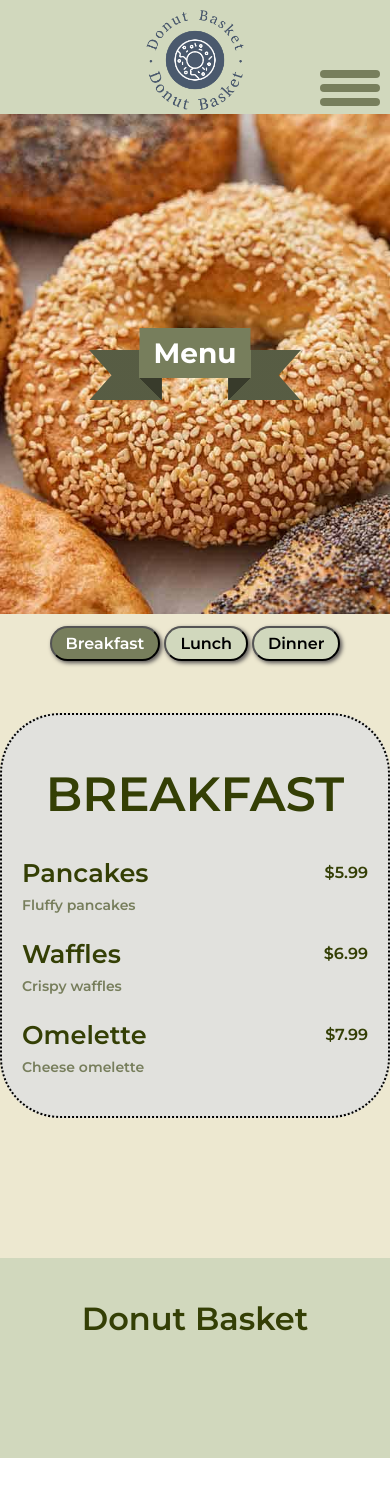
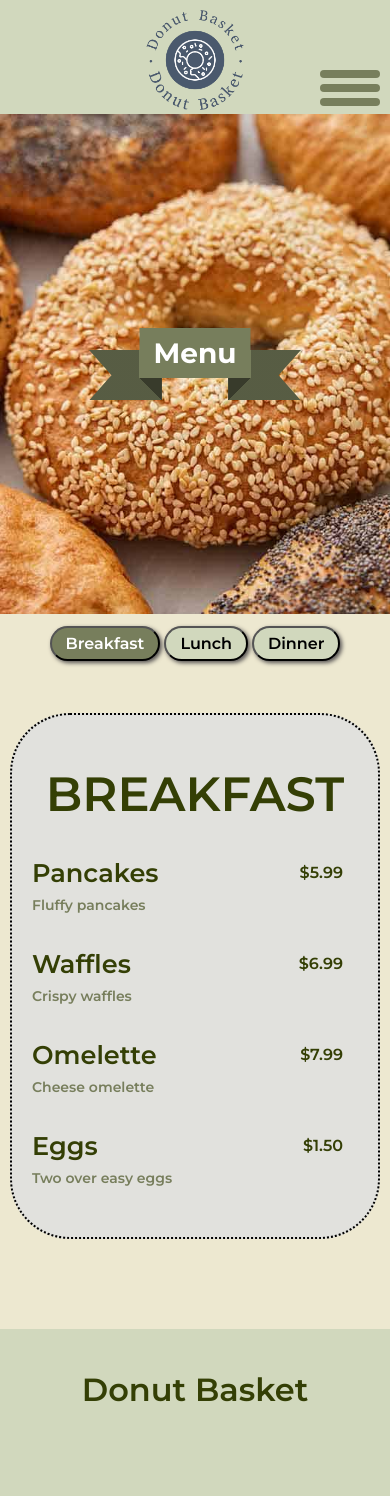
Before and after one commit to Tokuda17/donut-basket, a React (Create React App) app: page /menu in a window 390 px wide. Shown: the top 1496 px of the page. Before the commit the page ends 1458 px from the top, so only its background shows below. Built offline with nearby package versions, Linux system fonts and the light colour scheme; some icons are missing.

Commit message:
Menu page has double columns

```diff
--- a/src/components/Food.css
+++ b/src/components/Food.css
@@ -1,5 +1,5 @@
 .food-container{
-    width: 100%;
+    width: 50%;
 }
 .food-header{
     display: flex;
@@ -11,11 +11,20 @@
 .food-name{
     font-size: 1.6rem;
 }
+
+
 .food-price{
     font-size: 1rem;
 }
 .food-description{
-    padding: 4px 20px 20px;
+    padding: 4px 20px 30px;
+
     font-size: 14px;
     color: var(--ivy-color);
 }
+
+@media (max-width: 768px){
+    .food-container{
+        width: 90vw;
+    }
+}
--- a/src/components/Widget.css
+++ b/src/components/Widget.css
@@ -74,4 +74,7 @@
         width: 95%;
         height: 350px;
     }
+    .widget-description {
+        height: 500px
+    }
 }
--- a/src/pages/HomePage.css
+++ b/src/pages/HomePage.css
@@ -2,7 +2,3 @@
     background-color: var(--khaki-color);
 
 }
-
-.home-widget{
-
-}
--- a/src/pages/MenuPage.css
+++ b/src/pages/MenuPage.css
@@ -1,5 +1,5 @@
 :root{
-    --max-width: 600px;
+    --max-width: 800px;
 }
 
 .menu-page{
@@ -18,11 +18,13 @@
 }
 
 .menu-page-bottom {
-    padding-bottom: 100px;
+    padding-bottom: 50px;
+
 }
 
 .menu-background {
     width: 100vw;
+
 }
 
 .menu-categories{
@@ -31,35 +33,33 @@
     justify-content: center;
     align-items: center;
     padding: 10px;
-    margin: 0px auto;
-    max-width: var(--max-width); /* Limit the maximum width */
+    margin: 0 auto;
+    max-width: var(--max-width);
 }
 
 .food-choices-container{
-    /* background-color: var(--pebble-color);
-    box-shadow: 10px 10px 0px 1px; */
     background-color: var(--grey-color);
+
     border: 2px dotted black;
     border-radius: 60px;
     padding: 20px 0;
-    display: flex;
-    flex-direction: column;
-    justify-content: center;
-    align-items: center;
     margin: 40px auto;
-    max-width: var(--max-width); /* Limit the maximum width */
+    max-width: var(--max-width);
 
 }
+
 
 .food-choices-title{
     font-size: 48px;
     padding: 30px;
-    color: var(--dark-green-color)
+    color: var(--dark-green-color);
 }
 
-
-#test{
-    background-color: yellow;
+.menu-page-list{
+    display: flex;
+    flex-wrap: wrap;
+    justify-content: space-around;
+    align-items: center;
 }
 
 .menu-fade-enter {
@@ -77,3 +77,14 @@
     display: none;
     transition: opacity .5s linear;
 }
+
+@media (max-width: 768px){
+    .menu-page-list{
+        display: block;
+    }
+    .food-choices-container, .menu-categories{
+        margin-right: 10px;
+        margin-left: 10px;
+    }
+
+}
--- a/src/pages/MenuPage.js
+++ b/src/pages/MenuPage.js
@@ -17,6 +17,7 @@ function MenuPage() {
       { name: "Pancakes", price: 5.99, description: "Fluffy pancakes" },
       { name: "Waffles", price: 6.99, description: "Crispy waffles" },
       { name: "Omelette", price: 7.99, description: "Cheese omelette" },
+      { name: "Eggs", price: "1.50", description: "Two over easy eggs" },
     ],
     lunch: [
       { name: "Burger", price: 8.99, description: "Juicy burger" },
@@ -66,9 +67,10 @@ function MenuPage() {
             classNames="menu-fade" // Class name for the fade transition
           >
             <div className="food-choices-container">
-              <div className="food-choices-title">
+              <h1 className="food-choices-title">
                 {selectedMenu.toUpperCase()}
-              </div>
+              </h1>
+              <div className="menu-page-list">
                 {menuItems[selectedMenu].map((item, index) => (
                   <Food
                     key={index}
@@ -78,6 +80,7 @@ function MenuPage() {
                   />
                 ))}
               </div>
+            </div>
           </CSSTransition>
         </TransitionGroup>
       </div>
```
Lines whose indentation alone changed are shown as unchanged.
